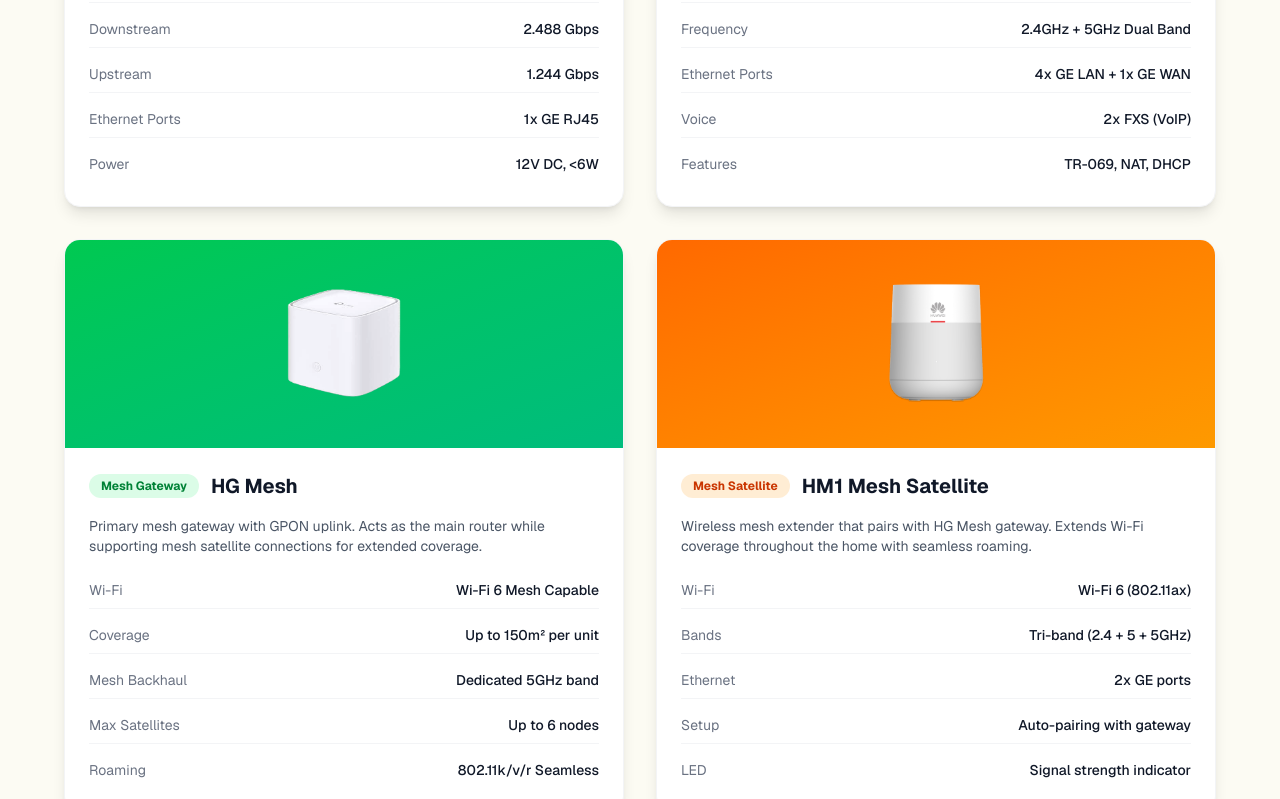
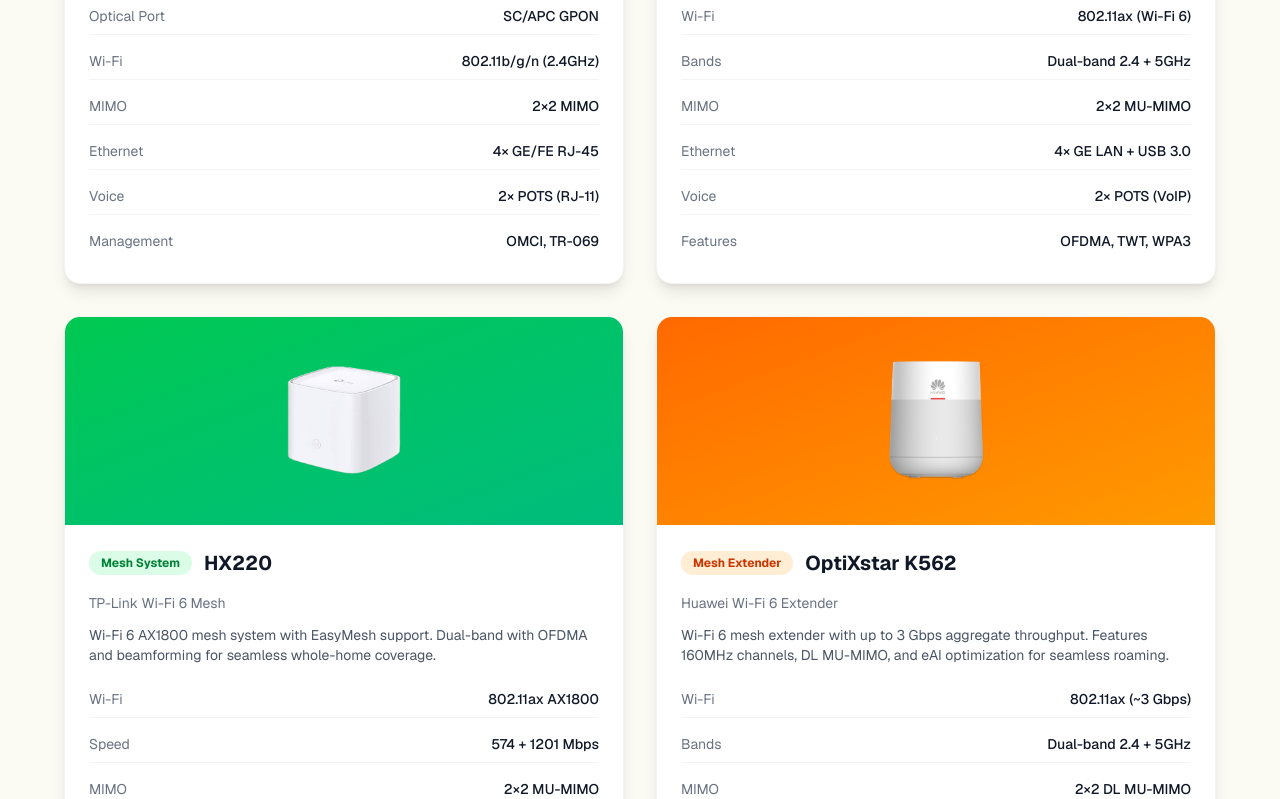
Before and after one commit to mnglei0124/presentation-research, a Next.js app: page /minimal-isp in a window 1280 px wide. Shown: the part 2120-2919 px from the top of the page. Built offline with nearby package versions, Linux system fonts and the light colour scheme.

Commit message:
devices minor change

```diff
--- a/app/minimal-isp/page.tsx
+++ b/app/minimal-isp/page.tsx
@@ -165,7 +165,7 @@
             {/* Device Cards */}
             <div className="grid md:grid-cols-2 gap-8">
 
-              {/* H101 ONT */}
+              {/* H101 ONT - Huawei HG8245H5 */}
               <motion.div
                 initial={{ opacity: 0, y: 20 }}
                 whileInView={{ opacity: 1, y: 0 }}
@@ -185,37 +185,42 @@
                 <div className="p-6">
                   <div className="flex items-center gap-3 mb-4">
                     <span className="px-3 py-1 rounded-full text-xs font-bold bg-blue-100 dark:bg-blue-900/30 text-blue-700 dark:text-blue-300">ONT</span>
-                    <h3 className="text-xl font-bold text-gray-900 dark:text-white">H101 ONT</h3>
+                    <h3 className="text-xl font-bold text-gray-900 dark:text-white">HG8245H5</h3>
                   </div>
+                  <p className="text-sm text-gray-500 dark:text-gray-400 mb-3">Huawei GPON ONT</p>
                   <p className="text-gray-600 dark:text-gray-400 text-sm mb-4">
-                    Compact Optical Network Terminal for fiber-to-the-home deployments. Converts fiber optic signals to Ethernet for subscriber connectivity.
+                    GPON ONT for basic FTTH deployments. Terminates fiber signal with Wi-Fi 4 and 4 Ethernet ports. Suitable for homes needing basic connectivity.
                   </p>
                   <div className="space-y-2 text-sm">
                     <div className="flex justify-between py-2 border-b border-gray-100 dark:border-gray-700">
-                      <span className="text-gray-500 dark:text-gray-400">PON Interface</span>
-                      <span className="font-medium text-gray-900 dark:text-white">GPON SC/APC</span>
+                      <span className="text-gray-500 dark:text-gray-400">Optical Port</span>
+                      <span className="font-medium text-gray-900 dark:text-white">SC/APC GPON</span>
                     </div>
                     <div className="flex justify-between py-2 border-b border-gray-100 dark:border-gray-700">
-                      <span className="text-gray-500 dark:text-gray-400">Downstream</span>
-                      <span className="font-medium text-gray-900 dark:text-white">2.488 Gbps</span>
+                      <span className="text-gray-500 dark:text-gray-400">Wi-Fi</span>
+                      <span className="font-medium text-gray-900 dark:text-white">802.11b/g/n (2.4GHz)</span>
                     </div>
                     <div className="flex justify-between py-2 border-b border-gray-100 dark:border-gray-700">
-                      <span className="text-gray-500 dark:text-gray-400">Upstream</span>
-                      <span className="font-medium text-gray-900 dark:text-white">1.244 Gbps</span>
+                      <span className="text-gray-500 dark:text-gray-400">MIMO</span>
+                      <span className="font-medium text-gray-900 dark:text-white">2×2 MIMO</span>
                     </div>
                     <div className="flex justify-between py-2 border-b border-gray-100 dark:border-gray-700">
-                      <span className="text-gray-500 dark:text-gray-400">Ethernet Ports</span>
-                      <span className="font-medium text-gray-900 dark:text-white">1x GE RJ45</span>
+                      <span className="text-gray-500 dark:text-gray-400">Ethernet</span>
+                      <span className="font-medium text-gray-900 dark:text-white">4× GE/FE RJ-45</span>
+                    </div>
+                    <div className="flex justify-between py-2 border-b border-gray-100 dark:border-gray-700">
+                      <span className="text-gray-500 dark:text-gray-400">Voice</span>
+                      <span className="font-medium text-gray-900 dark:text-white">2× POTS (RJ-11)</span>
                     </div>
                     <div className="flex justify-between py-2">
-                      <span className="text-gray-500 dark:text-gray-400">Power</span>
-                      <span className="font-medium text-gray-900 dark:text-white">12V DC, &lt;6W</span>
+                      <span className="text-gray-500 dark:text-gray-400">Management</span>
+                      <span className="font-medium text-gray-900 dark:text-white">OMCI, TR-069</span>
                     </div>
                   </div>
                 </div>
               </motion.div>
 
-              {/* HG1 Home Gateway */}
+              {/* HG1 Home Gateway - Huawei LG8245X6-10 */}
               <motion.div
                 initial={{ opacity: 0, y: 20 }}
                 whileInView={{ opacity: 1, y: 0 }}
@@ -235,37 +240,42 @@
                 <div className="p-6">
                   <div className="flex items-center gap-3 mb-4">
                     <span className="px-3 py-1 rounded-full text-xs font-bold bg-purple-100 dark:bg-purple-900/30 text-purple-700 dark:text-purple-300">Gateway</span>
-                    <h3 className="text-xl font-bold text-gray-900 dark:text-white">HG1 Home Gateway</h3>
+                    <h3 className="text-xl font-bold text-gray-900 dark:text-white">LG8245X6-10</h3>
                   </div>
+                  <p className="text-sm text-gray-500 dark:text-gray-400 mb-3">Huawei Wi-Fi 6 Home Gateway</p>
                   <p className="text-gray-600 dark:text-gray-400 text-sm mb-4">
-                    All-in-one GPON home gateway with integrated ONT, router, and Wi-Fi 6. Supports Triple Play services with VLAN tagging.
+                    Advanced Wi-Fi 6 home gateway with GPON. Features OFDMA, MU-MIMO, and 1024-QAM for high-density homes requiring premium wireless performance.
                   </p>
                   <div className="space-y-2 text-sm">
                     <div className="flex justify-between py-2 border-b border-gray-100 dark:border-gray-700">
                       <span className="text-gray-500 dark:text-gray-400">Wi-Fi</span>
-                      <span className="font-medium text-gray-900 dark:text-white">Wi-Fi 6 (802.11ax)</span>
+                      <span className="font-medium text-gray-900 dark:text-white">802.11ax (Wi-Fi 6)</span>
                     </div>
                     <div className="flex justify-between py-2 border-b border-gray-100 dark:border-gray-700">
-                      <span className="text-gray-500 dark:text-gray-400">Frequency</span>
-                      <span className="font-medium text-gray-900 dark:text-white">2.4GHz + 5GHz Dual Band</span>
+                      <span className="text-gray-500 dark:text-gray-400">Bands</span>
+                      <span className="font-medium text-gray-900 dark:text-white">Dual-band 2.4 + 5GHz</span>
                     </div>
                     <div className="flex justify-between py-2 border-b border-gray-100 dark:border-gray-700">
-                      <span className="text-gray-500 dark:text-gray-400">Ethernet Ports</span>
-                      <span className="font-medium text-gray-900 dark:text-white">4x GE LAN + 1x GE WAN</span>
+                      <span className="text-gray-500 dark:text-gray-400">MIMO</span>
+                      <span className="font-medium text-gray-900 dark:text-white">2×2 MU-MIMO</span>
+                    </div>
+                    <div className="flex justify-between py-2 border-b border-gray-100 dark:border-gray-700">
+                      <span className="text-gray-500 dark:text-gray-400">Ethernet</span>
+                      <span className="font-medium text-gray-900 dark:text-white">4× GE LAN + USB 3.0</span>
                     </div>
                     <div className="flex justify-between py-2 border-b border-gray-100 dark:border-gray-700">
                       <span className="text-gray-500 dark:text-gray-400">Voice</span>
-                      <span className="font-medium text-gray-900 dark:text-white">2x FXS (VoIP)</span>
+                      <span className="font-medium text-gray-900 dark:text-white">2× POTS (VoIP)</span>
                     </div>
                     <div className="flex justify-between py-2">
                       <span className="text-gray-500 dark:text-gray-400">Features</span>
-                      <span className="font-medium text-gray-900 dark:text-white">TR-069, NAT, DHCP</span>
+                      <span className="font-medium text-gray-900 dark:text-white">OFDMA, TWT, WPA3</span>
                     </div>
                   </div>
                 </div>
               </motion.div>
 
-              {/* HG Mesh */}
+              {/* HG Mesh - TP-Link HX220 */}
               <motion.div
                 initial={{ opacity: 0, y: 20 }}
                 whileInView={{ opacity: 1, y: 0 }}
@@ -284,38 +294,43 @@
                 </div>
                 <div className="p-6">
                   <div className="flex items-center gap-3 mb-4">
-                    <span className="px-3 py-1 rounded-full text-xs font-bold bg-green-100 dark:bg-green-900/30 text-green-700 dark:text-green-300">Mesh Gateway</span>
-                    <h3 className="text-xl font-bold text-gray-900 dark:text-white">HG Mesh</h3>
+                    <span className="px-3 py-1 rounded-full text-xs font-bold bg-green-100 dark:bg-green-900/30 text-green-700 dark:text-green-300">Mesh System</span>
+                    <h3 className="text-xl font-bold text-gray-900 dark:text-white">HX220</h3>
                   </div>
+                  <p className="text-sm text-gray-500 dark:text-gray-400 mb-3">TP-Link Wi-Fi 6 Mesh</p>
                   <p className="text-gray-600 dark:text-gray-400 text-sm mb-4">
-                    Primary mesh gateway with GPON uplink. Acts as the main router while supporting mesh satellite connections for extended coverage.
+                    Wi-Fi 6 AX1800 mesh system with EasyMesh support. Dual-band with OFDMA and beamforming for seamless whole-home coverage.
                   </p>
                   <div className="space-y-2 text-sm">
                     <div className="flex justify-between py-2 border-b border-gray-100 dark:border-gray-700">
                       <span className="text-gray-500 dark:text-gray-400">Wi-Fi</span>
-                      <span className="font-medium text-gray-900 dark:text-white">Wi-Fi 6 Mesh Capable</span>
+                      <span className="font-medium text-gray-900 dark:text-white">802.11ax AX1800</span>
                     </div>
                     <div className="flex justify-between py-2 border-b border-gray-100 dark:border-gray-700">
-                      <span className="text-gray-500 dark:text-gray-400">Coverage</span>
-                      <span className="font-medium text-gray-900 dark:text-white">Up to 150m² per unit</span>
+                      <span className="text-gray-500 dark:text-gray-400">Speed</span>
+                      <span className="font-medium text-gray-900 dark:text-white">574 + 1201 Mbps</span>
                     </div>
                     <div className="flex justify-between py-2 border-b border-gray-100 dark:border-gray-700">
-                      <span className="text-gray-500 dark:text-gray-400">Mesh Backhaul</span>
-                      <span className="font-medium text-gray-900 dark:text-white">Dedicated 5GHz band</span>
+                      <span className="text-gray-500 dark:text-gray-400">MIMO</span>
+                      <span className="font-medium text-gray-900 dark:text-white">2×2 MU-MIMO</span>
                     </div>
                     <div className="flex justify-between py-2 border-b border-gray-100 dark:border-gray-700">
-                      <span className="text-gray-500 dark:text-gray-400">Max Satellites</span>
-                      <span className="font-medium text-gray-900 dark:text-white">Up to 6 nodes</span>
+                      <span className="text-gray-500 dark:text-gray-400">Ethernet</span>
+                      <span className="font-medium text-gray-900 dark:text-white">1× WAN + 2× LAN GE</span>
+                    </div>
+                    <div className="flex justify-between py-2 border-b border-gray-100 dark:border-gray-700">
+                      <span className="text-gray-500 dark:text-gray-400">Mesh</span>
+                      <span className="font-medium text-gray-900 dark:text-white">EasyMesh, Band Steering</span>
                     </div>
                     <div className="flex justify-between py-2">
-                      <span className="text-gray-500 dark:text-gray-400">Roaming</span>
-                      <span className="font-medium text-gray-900 dark:text-white">802.11k/v/r Seamless</span>
+                      <span className="text-gray-500 dark:text-gray-400">Features</span>
+                      <span className="font-medium text-gray-900 dark:text-white">Beamforming, WPA3</span>
                     </div>
                   </div>
                 </div>
               </motion.div>
 
-              {/* HM1 Mesh Satellite */}
+              {/* HM1 Mesh Satellite - Huawei OptiXstar K562 */}
               <motion.div
                 initial={{ opacity: 0, y: 20 }}
                 whileInView={{ opacity: 1, y: 0 }}
@@ -334,32 +349,37 @@
                 </div>
                 <div className="p-6">
                   <div className="flex items-center gap-3 mb-4">
-                    <span className="px-3 py-1 rounded-full text-xs font-bold bg-orange-100 dark:bg-orange-900/30 text-orange-700 dark:text-orange-300">Mesh Satellite</span>
-                    <h3 className="text-xl font-bold text-gray-900 dark:text-white">HM1 Mesh Satellite</h3>
+                    <span className="px-3 py-1 rounded-full text-xs font-bold bg-orange-100 dark:bg-orange-900/30 text-orange-700 dark:text-orange-300">Mesh Extender</span>
+                    <h3 className="text-xl font-bold text-gray-900 dark:text-white">OptiXstar K562</h3>
                   </div>
+                  <p className="text-sm text-gray-500 dark:text-gray-400 mb-3">Huawei Wi-Fi 6 Extender</p>
                   <p className="text-gray-600 dark:text-gray-400 text-sm mb-4">
-                    Wireless mesh extender that pairs with HG Mesh gateway. Extends Wi-Fi coverage throughout the home with seamless roaming.
+                    Wi-Fi 6 mesh extender with up to 3 Gbps aggregate throughput. Features 160MHz channels, DL MU-MIMO, and eAI optimization for seamless roaming.
                   </p>
                   <div className="space-y-2 text-sm">
                     <div className="flex justify-between py-2 border-b border-gray-100 dark:border-gray-700">
                       <span className="text-gray-500 dark:text-gray-400">Wi-Fi</span>
-                      <span className="font-medium text-gray-900 dark:text-white">Wi-Fi 6 (802.11ax)</span>
+                      <span className="font-medium text-gray-900 dark:text-white">802.11ax (~3 Gbps)</span>
                     </div>
                     <div className="flex justify-between py-2 border-b border-gray-100 dark:border-gray-700">
                       <span className="text-gray-500 dark:text-gray-400">Bands</span>
-                      <span className="font-medium text-gray-900 dark:text-white">Tri-band (2.4 + 5 + 5GHz)</span>
+                      <span className="font-medium text-gray-900 dark:text-white">Dual-band 2.4 + 5GHz</span>
+                    </div>
+                    <div className="flex justify-between py-2 border-b border-gray-100 dark:border-gray-700">
+                      <span className="text-gray-500 dark:text-gray-400">MIMO</span>
+                      <span className="font-medium text-gray-900 dark:text-white">2×2 DL MU-MIMO</span>
                     </div>
                     <div className="flex justify-between py-2 border-b border-gray-100 dark:border-gray-700">
                       <span className="text-gray-500 dark:text-gray-400">Ethernet</span>
-                      <span className="font-medium text-gray-900 dark:text-white">2x GE ports</span>
+                      <span className="font-medium text-gray-900 dark:text-white">3× GE LAN/Backhaul</span>
                     </div>
                     <div className="flex justify-between py-2 border-b border-gray-100 dark:border-gray-700">
-                      <span className="text-gray-500 dark:text-gray-400">Setup</span>
-                      <span className="font-medium text-gray-900 dark:text-white">Auto-pairing with gateway</span>
+                      <span className="text-gray-500 dark:text-gray-400">Channel</span>
+                      <span className="font-medium text-gray-900 dark:text-white">160MHz supported</span>
                     </div>
                     <div className="flex justify-between py-2">
-                      <span className="text-gray-500 dark:text-gray-400">LED</span>
-                      <span className="font-medium text-gray-900 dark:text-white">Signal strength indicator</span>
+                      <span className="text-gray-500 dark:text-gray-400">Roaming</span>
+                      <span className="font-medium text-gray-900 dark:text-white">802.11k/v, eAI</span>
                     </div>
                   </div>
                 </div>
```
